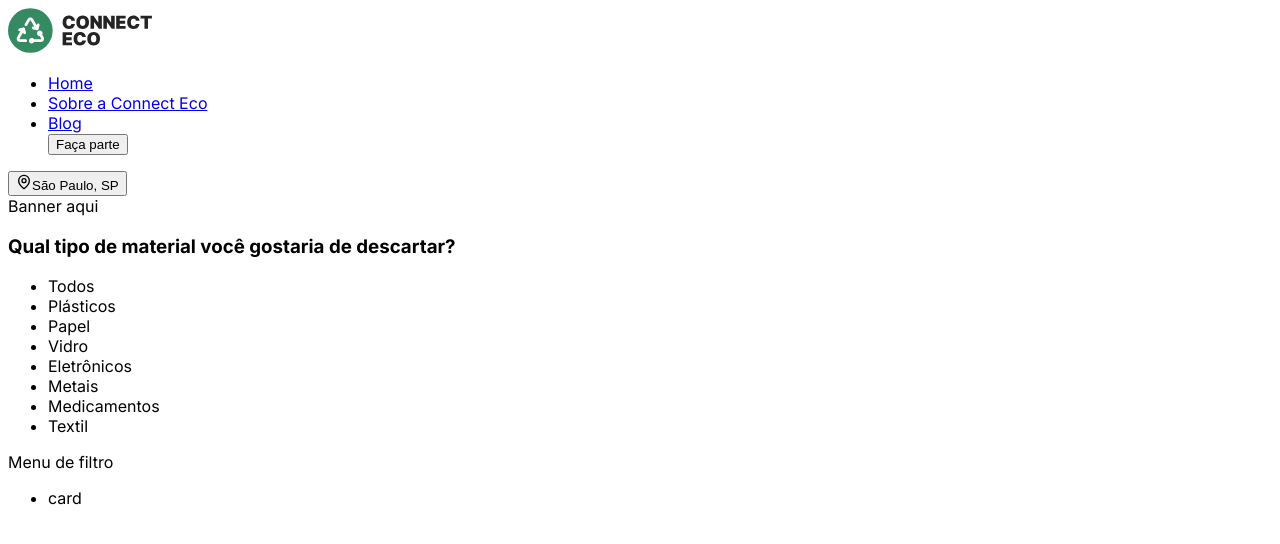
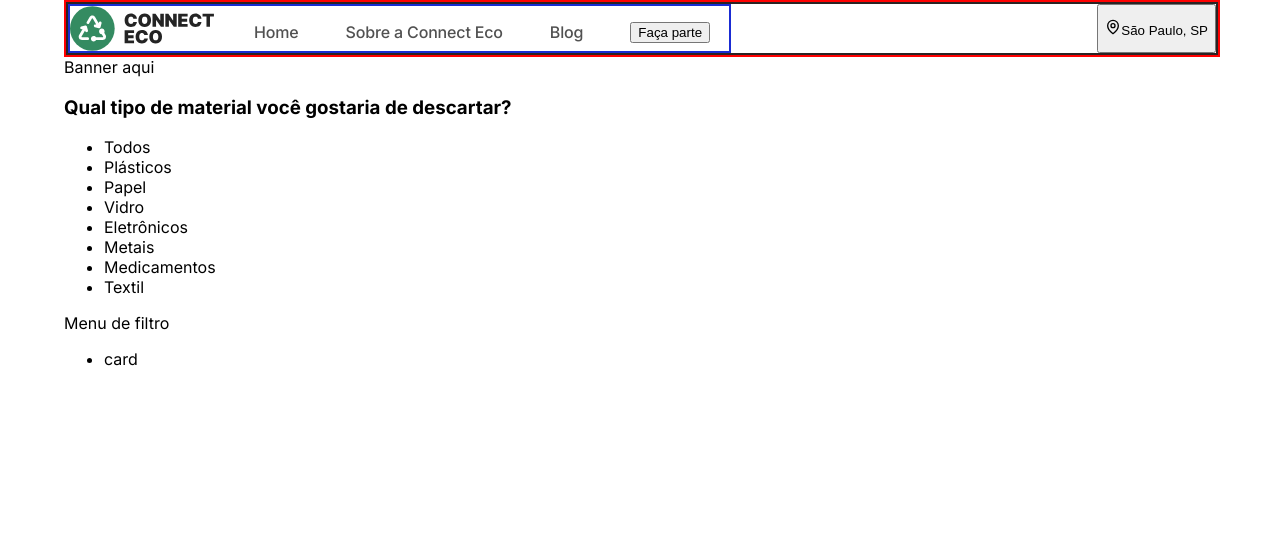
Before and after one commit to Connect-Eco/connecteco, a Next.js app: page / in a window 1280 px wide. Shown: the top 544 px of the page. Built offline with nearby package versions, Linux system fonts and the light colour scheme.

Commit message:
Fix bugs encountered during implementation of changes

```diff
--- a/src/app/globals.css
+++ b/src/app/globals.css
@@ -1 +1,6 @@
-@import url(../blocks//button.css);
+.pages{
+    display: flex;
+    margin: 0 auto;
+    flex-direction: column;
+    width: 90%;
+}
--- a/src/app/layout.js
+++ b/src/app/layout.js
@@ -1,6 +1,6 @@
 import { Inter } from "next/font/google";
 import "./globals.css";
-import { Header } from "@/components/Header";
+import { Header } from "@/components/header/Header";
 
 
 const inter = Inter({ subsets: ["latin"] });
@@ -14,10 +14,10 @@ export default function RootLayout({ children }) {
   return (
     <html lang="pt-BR">
       <body
-        className={inter.className}
+        className={`pages ${inter.className}`}
       >
        <Header />
-        <main className="w-full">{children}</main>
+        <main className="">{children}</main>
 
       </body>
     </html>
--- a/src/components/Button.jsx
+++ b/src/components/header/Button.jsx
@@ -3,8 +3,7 @@
 export function Button({ children, className, ...props }) {
   return (
     <button
-      className=""
-
+      className={className}
       {...props}
     >
       {children}
--- a/src/components/header.jsx
+++ b/src/components/header/Header.jsx
@@ -1,12 +1,13 @@
+import "./header.css"
 import { Location } from "./Location";
 import { Logo } from "./Logo";
-import { Navbar } from "./Navbar";
+import { Navbar } from "./NavBar";
 
 export function Header() {
   return (
-    <header className="w-full py-4">
-      <div className="container px-4 mx-auto flex justify-between items-center">
-        <div className="flex gap-8 items-center">
+    <header className="header">
+      <div className="header__container">
+        <div className="header__container__content">
           <Logo />
           <Navbar />
         </div>
--- a/src/components/NavBar.jsx
+++ b/src/components/header/NavBar.jsx
@@ -19,8 +19,8 @@ const linksMenu = [
 
 export function Navbar() {
   return (
-    <nav className="hidden md:block">
-      <ul className="flex gap-8 items-center">
+    <nav className="nav">
+      <ul className="nav__menu">
         {linksMenu.map((link) => (
           <NavbarItem key={link.href} href={link.href}>
             {link.label}
--- /dev/null
+++ b/src/components/header/header.css
@@ -0,0 +1,48 @@
+@media (min-width: 640px) {
+}
+
+@media (min-width: 768px) {
+}
+
+@media (min-width: 1024px) {
+}
+
+@media (min-width: 1280px) {
+  .header {
+    display: flex;
+    margin: 0 auto;
+    width: 100%;
+    border: 2px solid red;
+  }
+
+  .header__container {
+    display: flex;
+    width: 100%;
+    border: 2px solid rgb(43, 35, 35);
+    justify-content: space-between;
+  }
+  .header__container__content {
+    border: 2px solid rgb(26, 44, 211);
+    display: flex;
+    width: 659px;
+    height: 45px;
+  }
+  .nav__menu {
+    list-style: none;
+    display: flex;
+    gap: 47px;
+  }
+  .nav__menu a {
+    text-decoration: none;
+    font-family: Inter;
+    font-size: 16px;
+    font-weight: 500;
+    line-height: 19.36px;
+    letter-spacing: -0.01em;
+    text-align: left;
+    color: #515151;
+  }
+}
+
+@media (min-width: 1440px) {
+}
```
Also changed, not shown: src/blocks/button.css (deleted), src/components/header/Location.jsx (renamed from src/components/Location.jsx), src/components/header/Logo.jsx (renamed from src/components/Logo.jsx), src/components/header/NavBarItem.jsx (line endings or trailing spaces).
